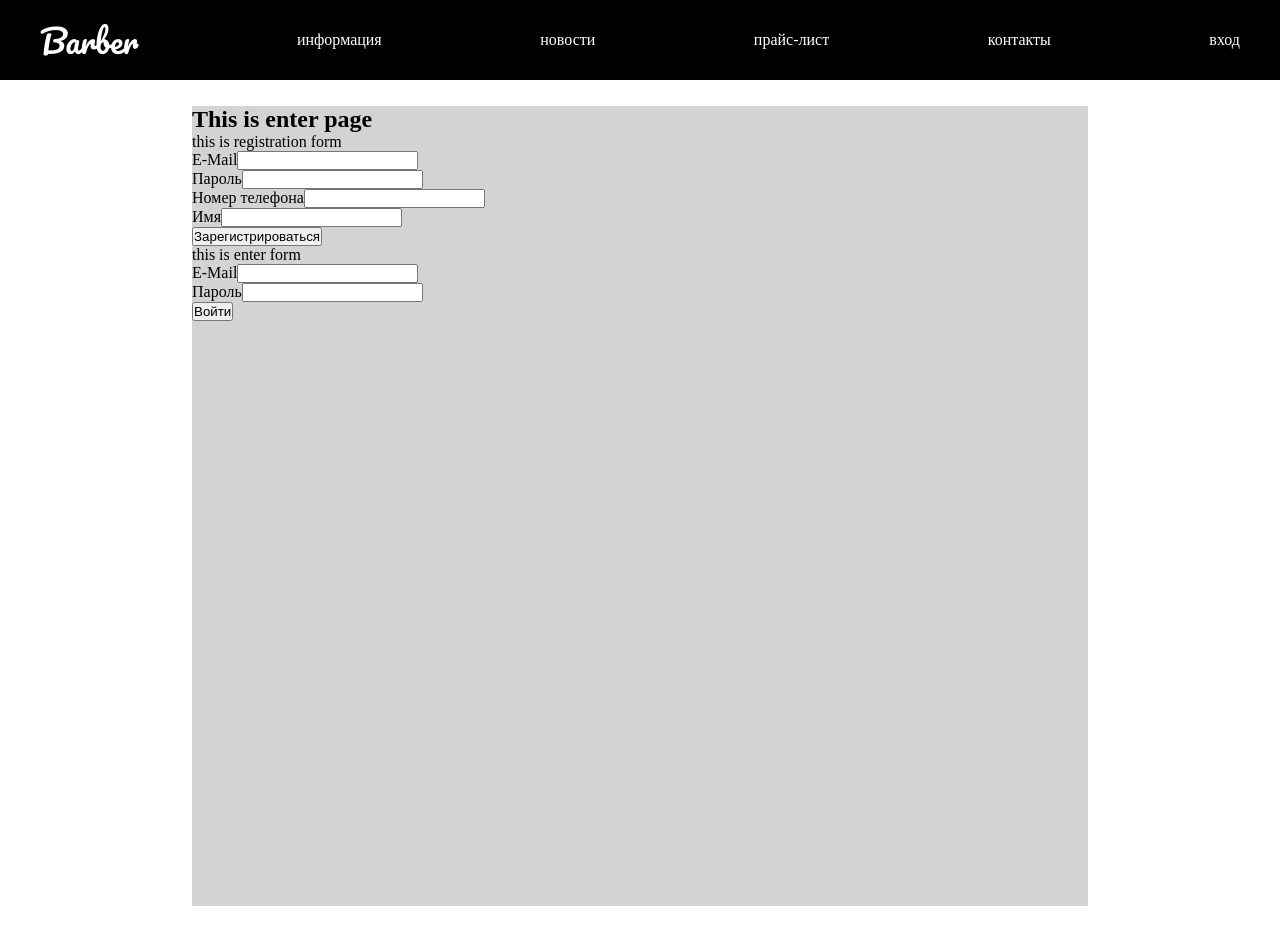
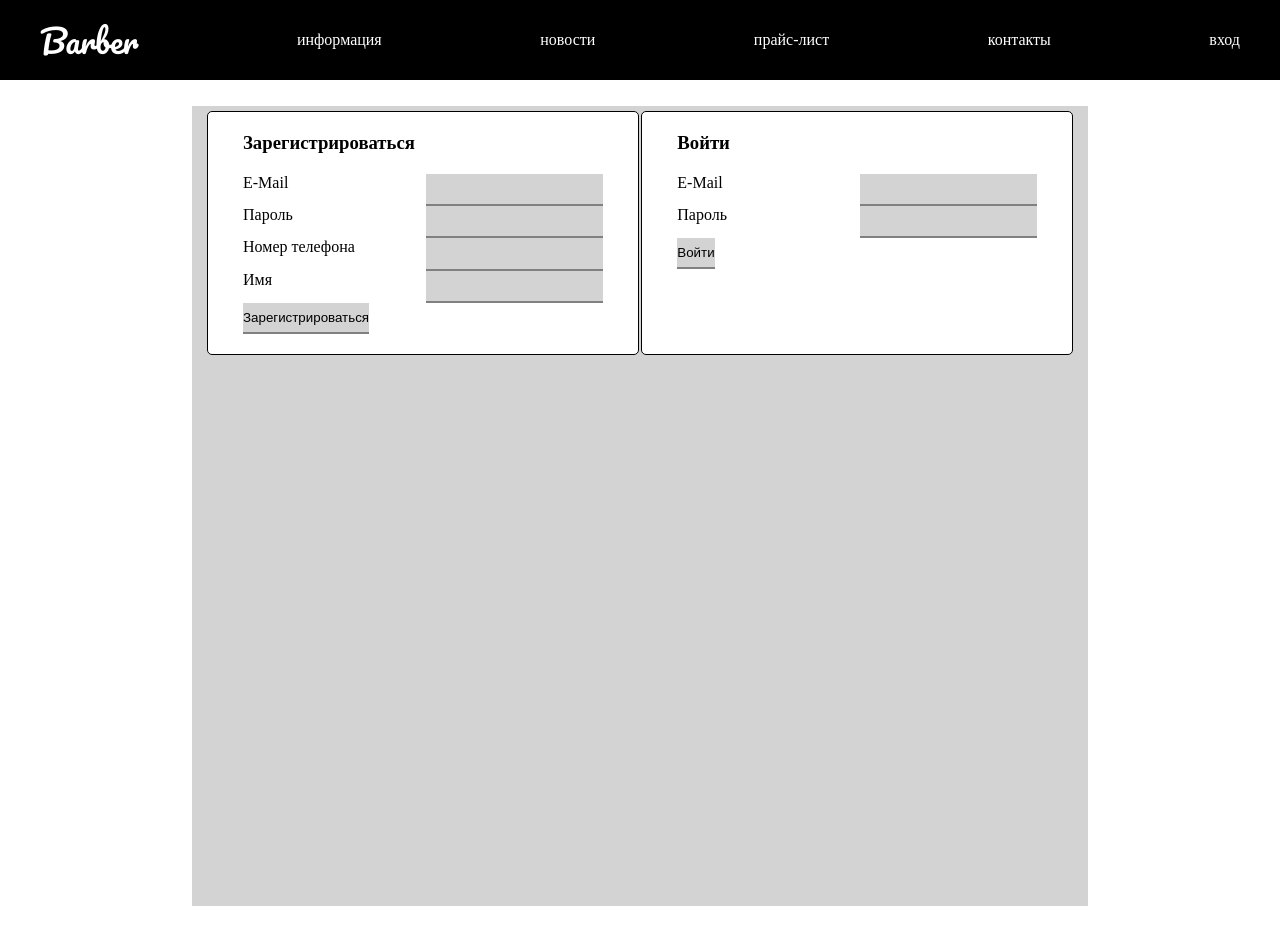
Before and after one commit to Makarov-Ivan/final_project-1, a React (Create React App) app: page /enter in a window 1280 px wide. Built offline with nearby package versions, Linux system fonts and the light colour scheme.

Commit message:
styles for enter & registration form

```diff
--- a/src/components/InputComponent/inputComponent.jsx
+++ b/src/components/InputComponent/inputComponent.jsx
@@ -1,5 +1,4 @@
 import React from "react";
-
 export const Input = ({ label, name, type, value }) => {
   return (
     <div className='input'>
--- a/src/components/enterComponent/enterComponent.jsx
+++ b/src/components/enterComponent/enterComponent.jsx
@@ -5,7 +5,7 @@ import { EnterForm } from "./ent";
 export const Enter = () => {
   return (
     <React.Fragment>
-      this is enter form
+      <h3>Войти</h3>
       <form
         action=''
         onSubmit={(e) => {
--- a/src/components/registrationComponent/registrationComponent.jsx
+++ b/src/components/registrationComponent/registrationComponent.jsx
@@ -6,7 +6,7 @@ import { signIn as arr } from "./Reg";
 export const Registration = () => {
   return (
     <React.Fragment>
-      <p>this is registration form</p>
+      <h3>Зарегистрироваться</h3>
       <form
         action=''
         onSubmit={(e) => {
--- a/src/pages/EnterPage/EnterPage.jsx
+++ b/src/pages/EnterPage/EnterPage.jsx
@@ -3,12 +3,17 @@ import React from "react";
 import { Registration } from "../../components/registrationComponent/registrationComponent";
 import { Enter } from "../../components/enterComponent/enterComponent";
 
+import "./enterPage.scss";
 export const EnterPage = () => {
   return (
     <div className='enterPage'>
       <h2>This is enter page</h2>
-      <Registration />
-      <Enter />
+      <div className='enterPage__registrationForm'>
+        <Registration />
+      </div>
+      <div className='enterPage__enterForm'>
+        <Enter />
+      </div>
     </div>
   );
 };
--- /dev/null
+++ b/src/pages/EnterPage/enterPage.scss
@@ -0,0 +1,38 @@
+.enterPage {
+  display: flex;
+  justify-content: space-between;
+  padding: 5px 15px;
+  & > h2 {
+    display: none;
+  }
+  &__registrationForm,
+  &__enterForm {
+    width: 45%;
+    padding: 20px;
+    border: 1px solid black;
+    border-radius: 5px;
+    background-color: white;
+    & > * {
+      margin: 0 15px;
+    }
+    & > h3 {
+      margin-bottom: 20px;
+    }
+    & > form {
+      & > .input {
+        display: flex;
+        justify-content: space-between;
+        align-items: stretch;
+        margin: 0;
+      }
+    }
+  }
+}
+
+input {
+  border: none;
+  border-bottom: 2px solid grey;
+  background-color: lightgrey;
+  height: 1.9rem;
+}
+//#root > main > div > div.enterPage__registrationForm > form > div:nth-child(4)
```
